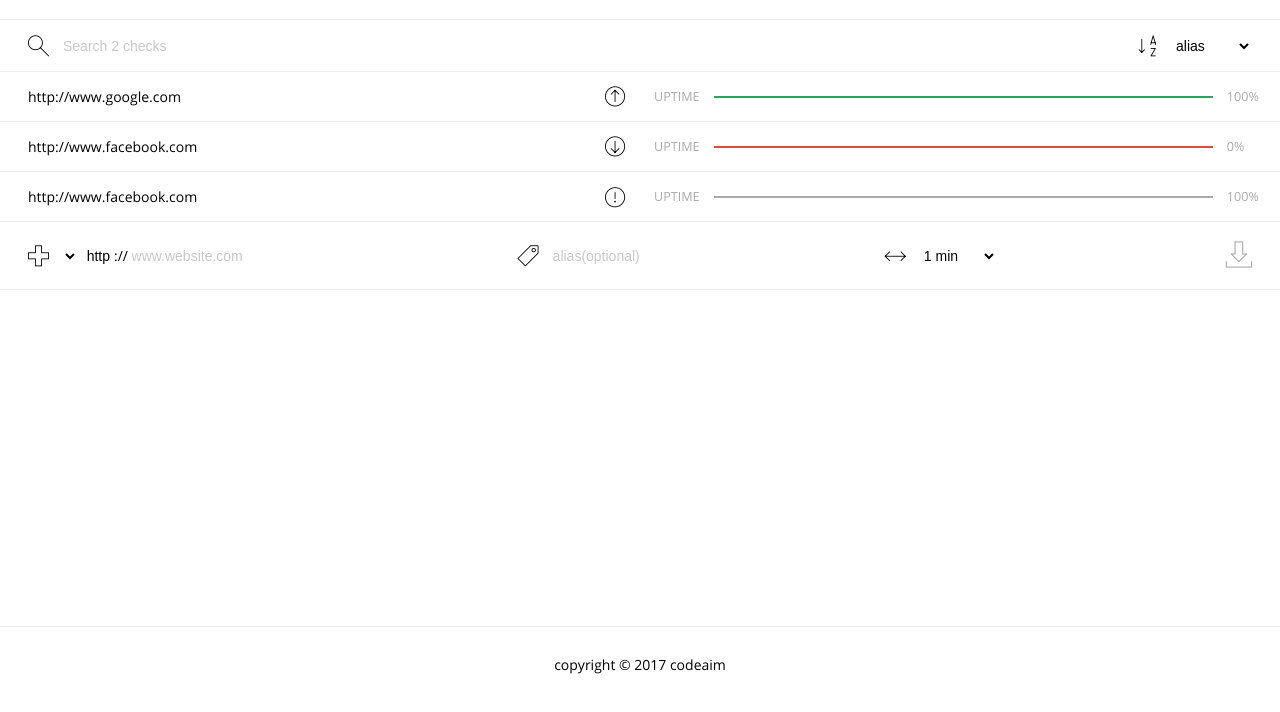
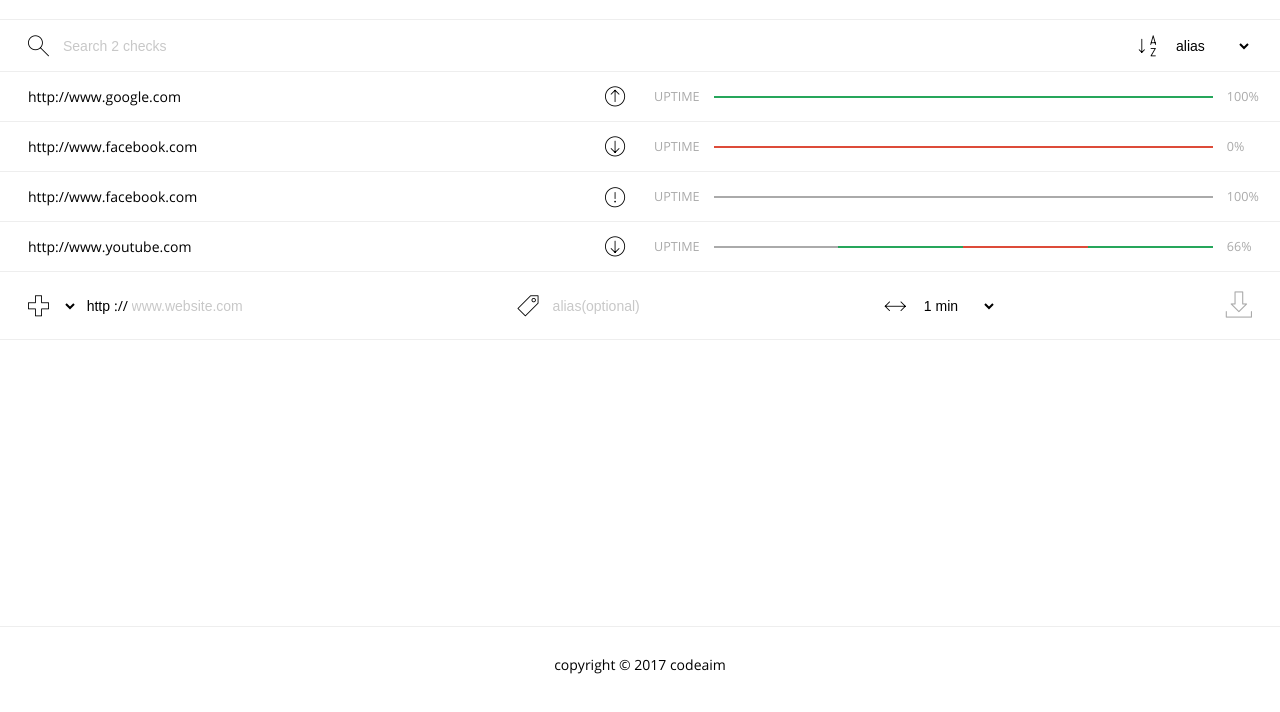
Before and after one commit to codeaim/urlcheck-mock, a website: page public/dashboard.pug in a window 1280 px wide. Shown: the part 84-796 px from the top of the page. Drawn offline with nearby package versions, Linux system fonts and the light colour scheme; files that its build step writes are made by us from their sources.

Commit message:
Adding extra uptime chart example

```diff
--- a/public/css/pages/_dashboard.sass
+++ b/public/css/pages/_dashboard.sass
@@ -86,20 +86,22 @@
           color: $link-color
 
         .uptime-chart
+          display: flex
           flex: 1
+          margin: 0 1em
 
           .up
             height: 2px
             background-color: $primary-color
-            margin: 0 1em
+            flex: 1
           .down
             height: 2px
             background-color: $google-color
-            margin: 0 1em
+            flex: 1
           .unknown
             height: 2px
             background-color: $link-color
-            margin: 0 1em
+            flex: 1
 
         .uptime-percent
           width: 2em
--- a/public/dashboard.pug
+++ b/public/dashboard.pug
@@ -72,6 +72,21 @@
                             .uptime-chart
                                 .unknown
                             span.uptime-percent 100%
+                    li.check.disabled
+                        .check-details
+                            .url-details
+                                .protocol http
+                                .split ://
+                                .url www.youtube.com
+                            span.icon.icon-navigation-circle-down
+                        .check-uptime
+                            span.name uptime
+                            .uptime-chart
+                                .unknown
+                                .up
+                                .down
+                                .up
+                            span.uptime-percent 66%
                 .check-create
                     form
                         .url-details
```
Also changed, not shown: public/css/main.css, public/dashboard.html, 1 other file.
